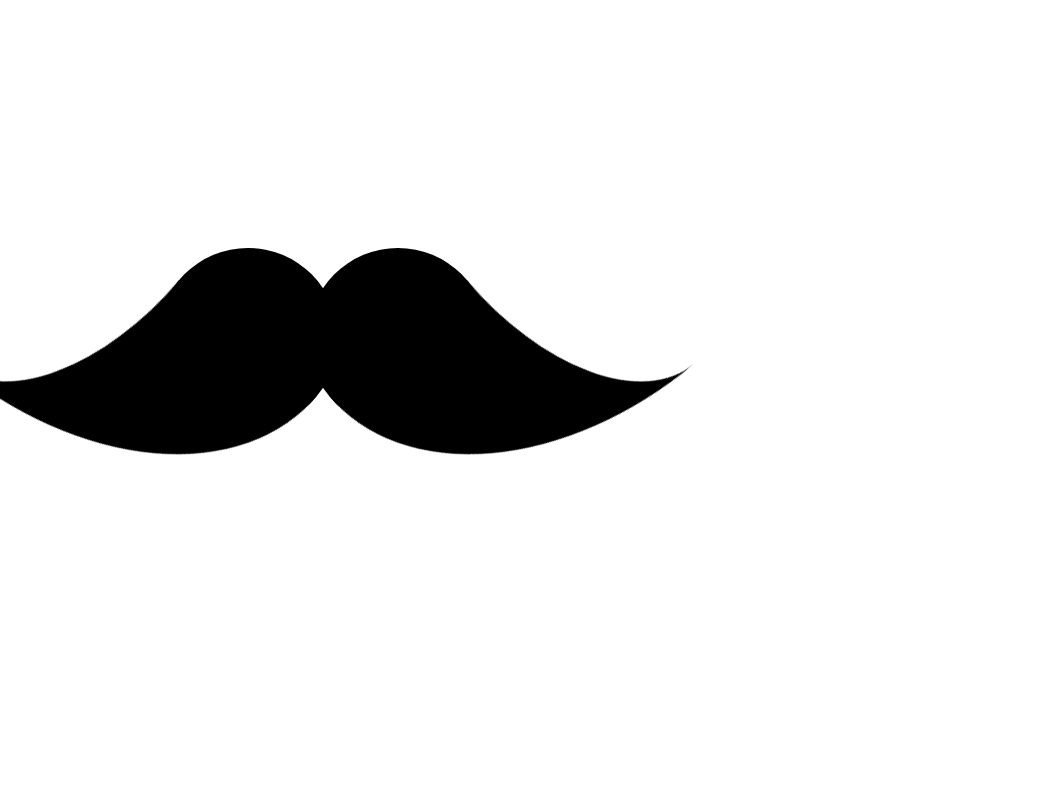
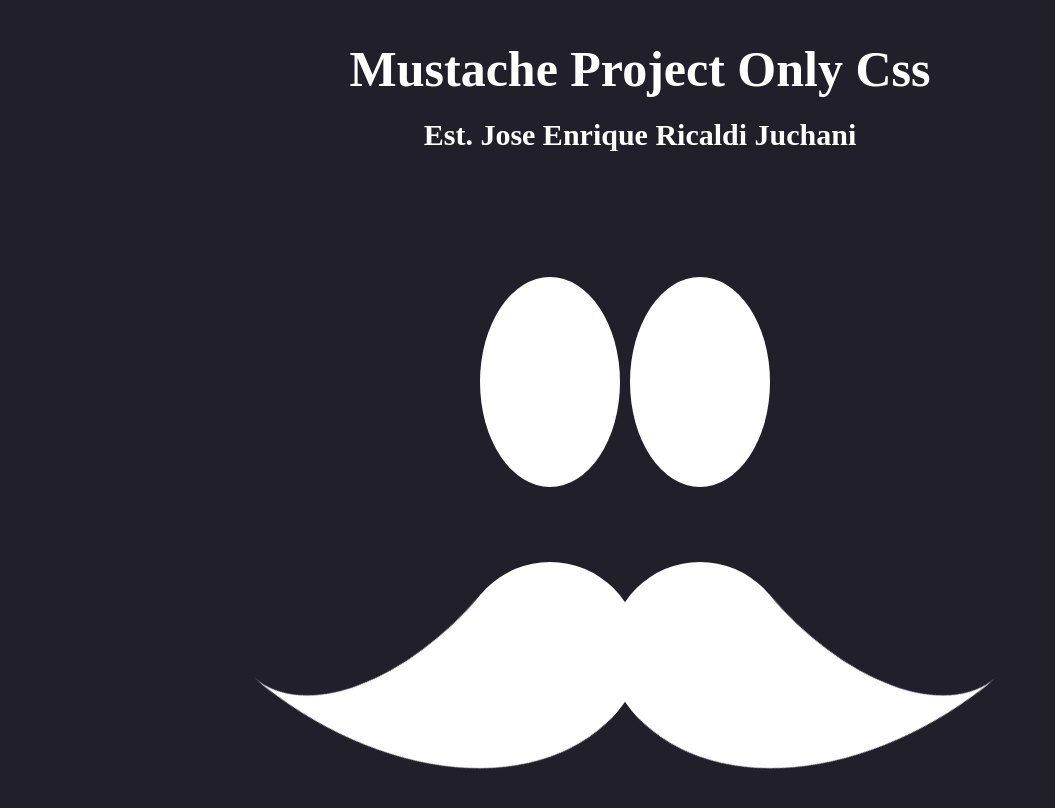
Before and after one commit to pxnditxyr/css-mustache, a plain HTML site: page index.html in a window 1280 px wide. Shown: the whole page, without its empty margins (0-1055 px from the left). Drawn offline with Linux system fonts and the light colour scheme.

Commit message:
feat[source]: Added Eyes, title and styles

```diff
--- a/assets/css/index.css
+++ b/assets/css/index.css
@@ -1,20 +1,28 @@
+* {
+    padding: 0;
+    margin: 0;
+}
+body {
+    background-color: #21202A;
+    color: white;
+}
 
 .mustache {
     width: 180px;
     height: 180px;
     border-radius: 50%;
     position: absolute;
-    color: black;
+    color: white;
     box-shadow:
-                150px 240px 0 0 currentColor,
-                300px 240px 0 0 currentColor;
+                -90px 500px 0 0 currentColor,
+                60px 500px 0 0 currentColor;
 }
 
 .mustache::before {
     content: "";
     position: absolute;
-    left: 30px;
-    top: 120px;
+    left: -210px;
+    top: 380px;
     width: 210px;
     height: 120px;
     border-bottom: solid 180px currentColor;
@@ -26,8 +34,8 @@
 .mustache::after {
     content: "";
     position: absolute;
-    left: 390px;
-    top: 120px;
+    left: 150px;
+    top: 380px;
     width: 210px;
     height: 120px;
     border-bottom: solid 180px currentColor;
@@ -70,3 +78,34 @@
         transform: rotate( 50deg );
     }
 }
+
+header {
+    text-align: center;
+}
+
+header h1 {
+    font-size: 50px;
+    margin-top: 40px;
+}
+
+header h2 {
+    font-size: 30px;
+    margin-top: 20px;
+}
+
+.container {
+    display: flex;
+    align-items: center;
+    justify-content: center;
+}
+
+.eyes {
+    width: 140px;
+    height: 210px;
+    border-radius: 50%;
+    position: absolute;
+    color: white;
+    box-shadow:
+                -90px 230px 0 0 currentColor,
+                60px 230px 0 0 currentColor;
+}
--- a/index.html
+++ b/index.html
@@ -8,6 +8,15 @@
         <title> Mustache </title>
     </head>
     <body>
-        <div class="mustache"></div>
+        <header>
+            <h1> Mustache Project Only Css </h1>
+            <h2> Est. Jose Enrique Ricaldi Juchani </h2>
+        </header>
+        <article>
+            <div class="container">
+                <div class="eyes"></div>
+                <div class="mustache"></div>
+            </div>
+        </article>
     </body>
 </html>
```
